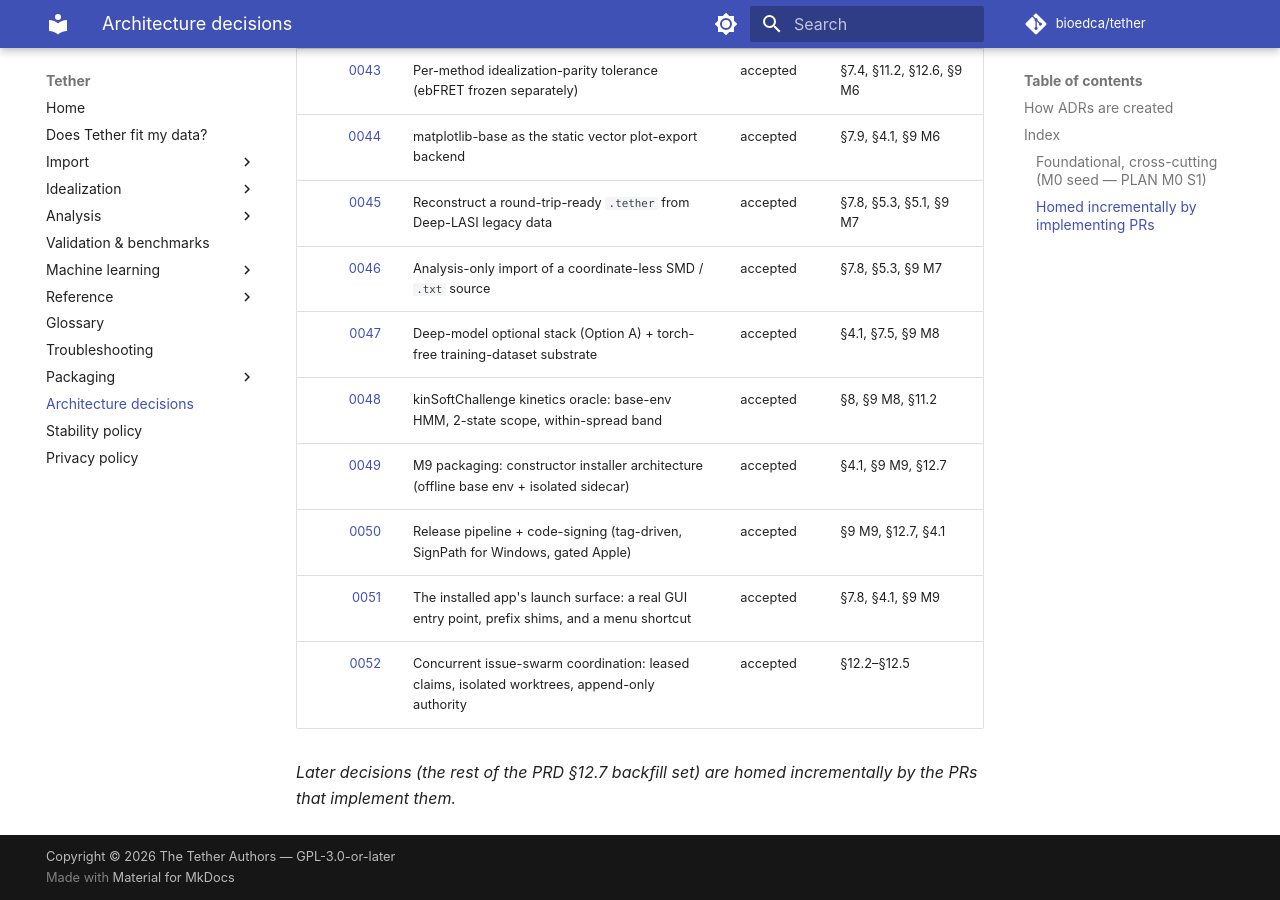
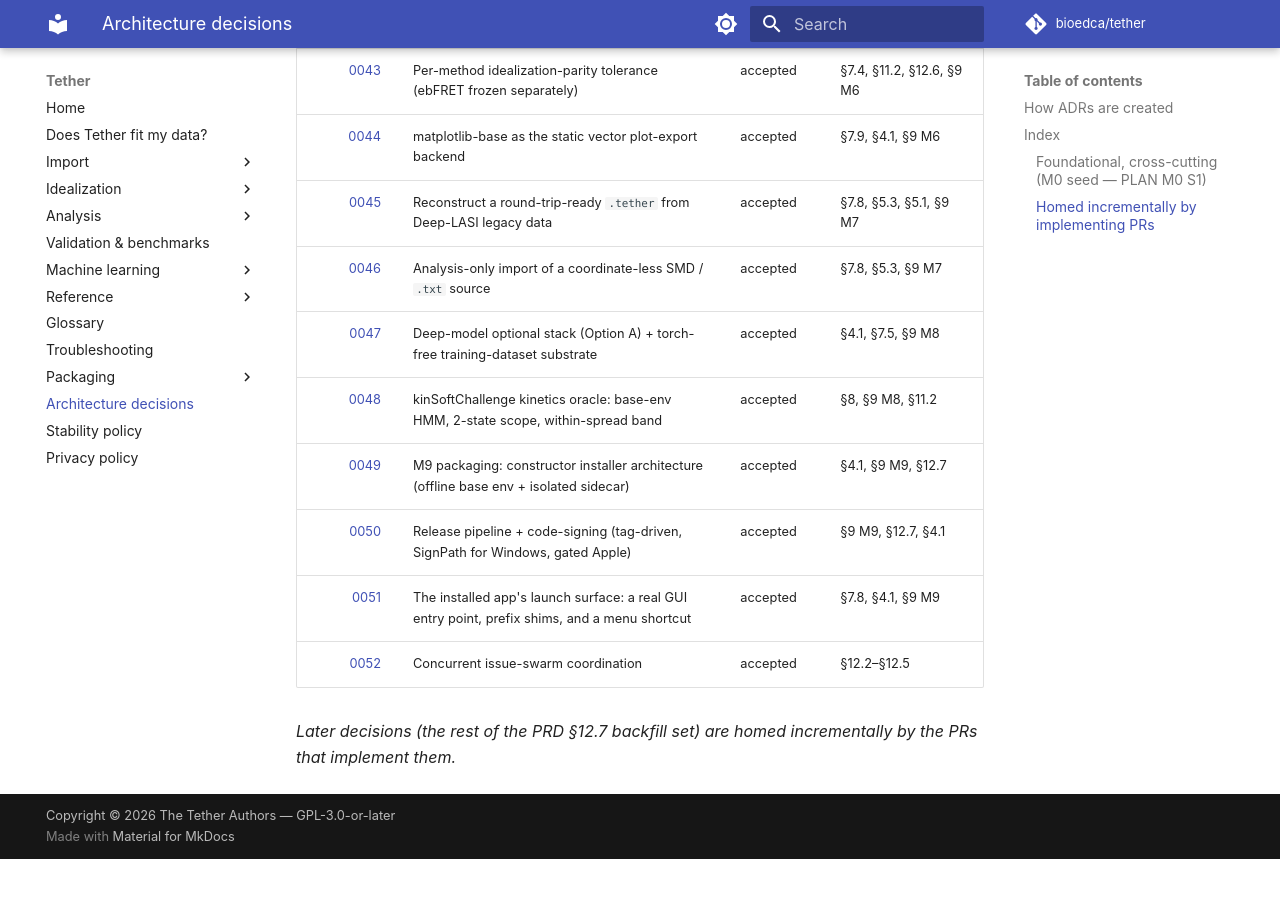
Before and after one commit to bioedca/tether, an MkDocs documentation site: the page built from docs/adr/README.md, in a window 1280 px wide and 900 px high, scrolled down 3991 px. Built offline with MkDocs 1.6.1 and Material for MkDocs 9.7.7, drawn with Linux system fonts in a browser that asks for light colours; comment, search, counter and statistics services are not loaded; the version menu is left out; after the commit the page ends 4850 px from its top, so only the background shows below that.

Commit message:
docs(adr): align swarm index title

```diff
--- a/docs/adr/README.md
+++ b/docs/adr/README.md
@@ -76,7 +76,7 @@ prose harmonization of the PRD (PRD §12.7).
 | [0049](0049-m9-packaging-constructor-architecture.md) | M9 packaging: constructor installer architecture (offline base env + isolated sidecar) | accepted | §4.1, §9 M9, §12.7 |
 | [0050](0050-release-pipeline-and-code-signing.md) | Release pipeline + code-signing (tag-driven, SignPath for Windows, gated Apple) | accepted | §9 M9, §12.7, §4.1 |
 | [0051](0051-installed-app-launch-surface.md) | The installed app's launch surface: a real GUI entry point, prefix shims, and a menu shortcut | accepted | §7.8, §4.1, §9 M9 |
-| [0052](0052-concurrent-agent-swarm-coordination.md) | Concurrent issue-swarm coordination: leased claims, isolated worktrees, append-only authority | accepted | §12.2–§12.5 |
+| [0052](0052-concurrent-agent-swarm-coordination.md) | Concurrent issue-swarm coordination | accepted | §12.2–§12.5 |
 
 _Later decisions (the rest of the PRD §12.7 backfill set) are homed incrementally
 by the PRs that implement them._
```
